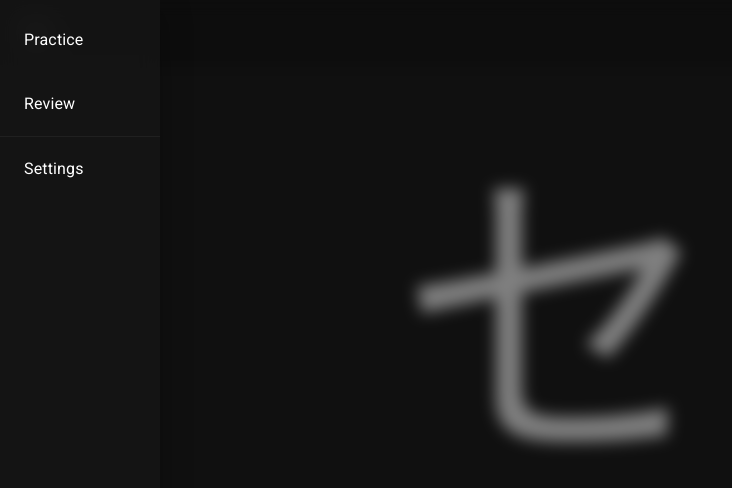
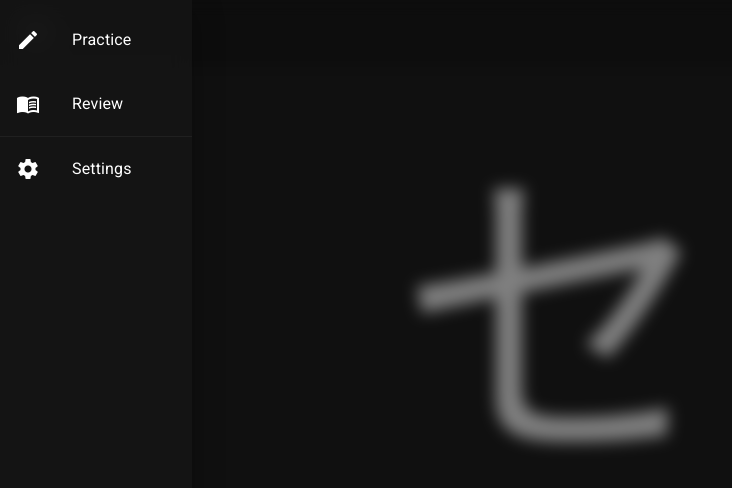
Before and after one commit to digitmancer/kana, a Next.js app: page / in a window 1280 px wide. Both pictures are taken after a click on the button "menu". Shown: the top 488 px of the page, without its empty margins (0-732 px from the left). Built offline with nearby package versions, Linux system fonts and the light colour scheme.

Commit message:
Switch to CDN fonts

```diff
--- a/package.json
+++ b/package.json
@@ -14,8 +14,6 @@
   "dependencies": {
     "@emotion/react": "^11.11.1",
     "@emotion/styled": "^11.11.0",
-    "@fontsource/noto-sans-jp": "^5.0.11",
-    "@fontsource/roboto": "^5.0.8",
     "@mui/material": "^5.14.11",
     "next": "^13.3.4",
     "react": "^18.2.0",
--- a/pages/_app.jsx
+++ b/pages/_app.jsx
@@ -1,11 +1,5 @@
 import React from 'react';
 import Head from 'next/head';
-import '@fontsource/noto-sans-jp/500.css';
-import '@fontsource/noto-sans-jp/600.css';
-import '@fontsource/roboto/300.css';
-import '@fontsource/roboto/400.css';
-import '@fontsource/roboto/500.css';
-import '@fontsource/roboto/700.css';
 import '../styles/global.scss';
 
 export default function KanaCoach({ Component, pageProps })
--- a/pages/_document.jsx
+++ b/pages/_document.jsx
@@ -7,7 +7,20 @@ export default function Document()
       <Head>
         <meta charSet="utf-8" />
         <link rel="icon" type="image/x-icon" href="favicon.ico" />
-        <link rel="stylesheet" href="https://fonts.googleapis.com/icon?family=Material+Icons"></link>
+        <link rel="preconnect" href="https://fonts.googleapis.com" />
+        <link rel="preconnect" href="https://fonts.gstatic.com" crossOrigin />
+        <link
+          href="https://fonts.googleapis.com/css2?family=Roboto:wght@300;400;500;600;700&display=swap"
+          rel="stylesheet"
+        />
+        <link
+          href="https://fonts.googleapis.com/css2?family=Noto+Sans+JP:wght@400;500;600&display=swap"
+          rel="stylesheet"
+        />
+        <link
+          href="https://fonts.googleapis.com/icon?family=Material+Icons"
+          rel="stylesheet"
+        />
       </Head>
       <body>
         <Main />
--- a/src/components/header.jsx
+++ b/src/components/header.jsx
@@ -1,16 +1,34 @@
 import { useState} from 'react';
-import { Box, Divider, Drawer, Icon, IconButton, List, ListItem, ListItemButton, ListItemText, Toolbar } from '@mui/material';
+import { Box, Divider, Drawer, Icon, IconButton, List, ListItem, ListItemButton, ListItemIcon, ListItemText, Toolbar } from '@mui/material';
+
+function NavigationItem({ name, setPage })
+{
+  const iconMapping =
+  {
+    Home:     'home',
+    Practice: 'edit',
+    Review:   'menu_book',
+    Settings: 'settings'
+  };
+
+  return (
+    <ListItem disablePadding>
+      <ListItemButton onClick={() => setPage(name)}>
+        <ListItemIcon>
+          <Icon>{iconMapping[name]}</Icon>
+        </ListItemIcon>
+        <ListItemText primary={name} />
+      </ListItemButton>
+    </ListItem>
+  )
+}
 
 function Navigation({ pages, open, toggleOpen, setPage })
 {
   const userPages = ['Settings'];
 
   const list = (items) => items.map((page) => (
-    <ListItem key={page} disablePadding>
-      <ListItemButton onClick={() => setPage(page)}>
-        <ListItemText primary={page} />
-      </ListItemButton>
-    </ListItem>
+    <NavigationItem key={page} name={page} setPage={setPage} />
   ));
 
   return (
--- a/styles/global.scss
+++ b/styles/global.scss
@@ -160,15 +160,24 @@ body {
 .MuiDrawer-root {
 
   .MuiBox-root {
-    width: 10em;
+    width: 12em;
   }
 
   .MuiDivider-root {
     border-color: #202020 !important;
   }
 
+  .MuiListItem-root {
+    :hover {
+      background-color: #202020;
+    }
+  }
+
   .MuiListItemButton-root {
     padding: 1em;
-    padding-left: 1.5em;
+  }
+
+  .MuiListItemIcon-root {
+    color: white;
   }
 }
```
Also changed, not shown: 1 other file (tests, documents, lock files or other folders).
